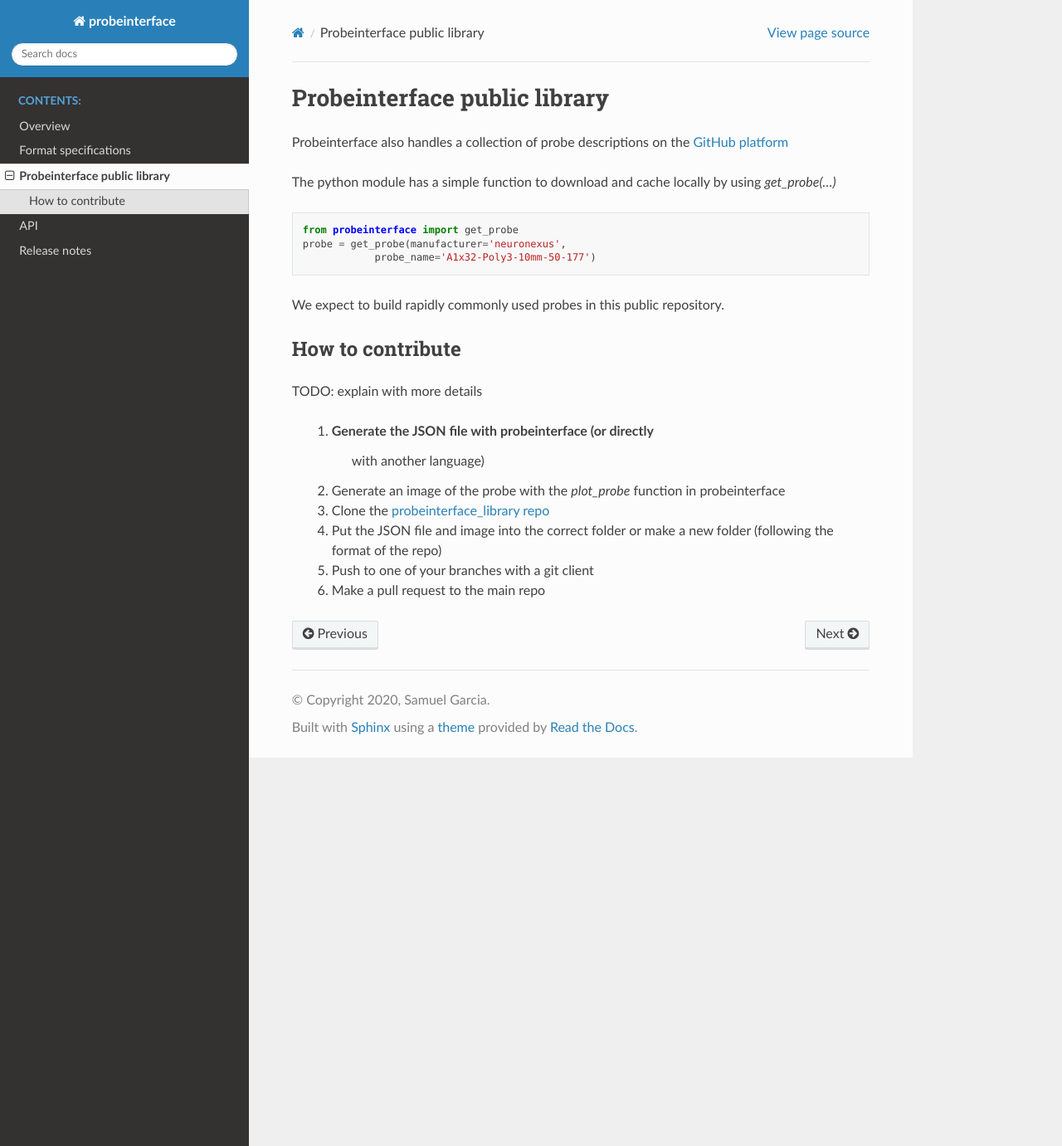
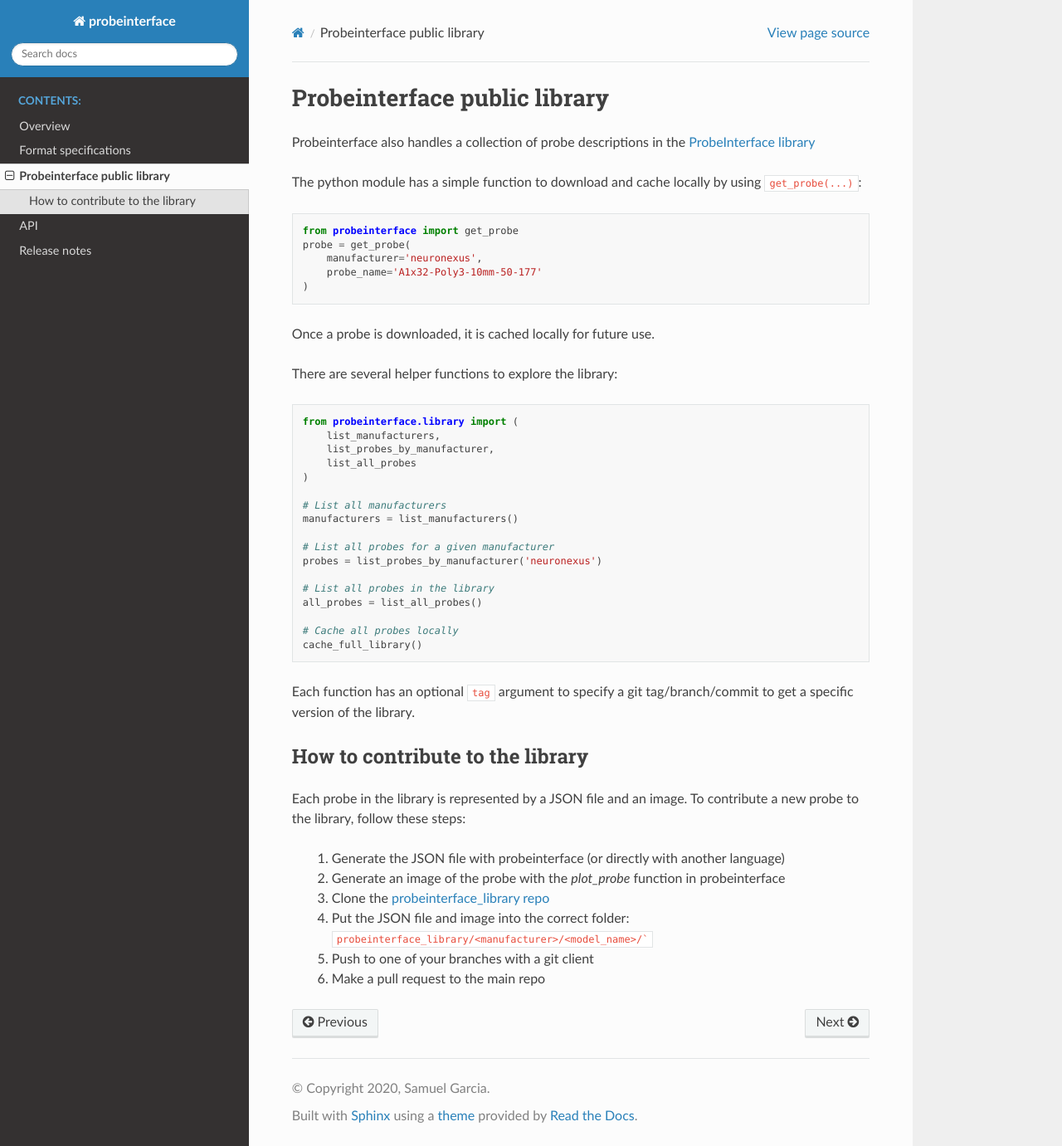
Before and after one commit to SpikeInterface/probeinterface, a Sphinx documentation site: the page built from doc/library.rst, in a window 1280 px wide and 1381 px high. Shown: the whole window at 83% size. Built offline with Sphinx 7.4.7 and the Read the Docs theme 3.1.0, drawn with Linux system fonts in a browser that asks for light colours; pages that are not in the unit, such as notebooks, are missing from menus.

Commit message:
Clean up docs and add list_all_probes function

````diff
--- a/doc/library.rst
+++ b/doc/library.rst
@@ -1,27 +1,58 @@
 Probeinterface public library
 =============================
 
-Probeinterface also handles a collection of probe descriptions on the
-`GitHub platform <https://github.com/SpikeInterface/probeinterface_library>`_
+Probeinterface also handles a collection of probe descriptions in the
+`ProbeInterface library <https://github.com/SpikeInterface/probeinterface_library>`_
 
-The python module has a simple function to download and cache locally by using `get_probe(...)` ::
+The python module has a simple function to download and cache locally by using ``get_probe(...)``:
+
+
+.. code-block:: python
 
     from probeinterface import get_probe
-    probe = get_probe(manufacturer='neuronexus',
-                probe_name='A1x32-Poly3-10mm-50-177')
+    probe = get_probe(
+        manufacturer='neuronexus',
+        probe_name='A1x32-Poly3-10mm-50-177'
+    )
 
 
-We expect to build rapidly commonly used probes in this public repository.
+Once a probe is downloaded, it is cached locally for future use.
 
-How to contribute
------------------
+There are several helper functions to explore the library:
 
-TODO: explain with more details
+.. code-block:: python
 
-  1. Generate the JSON file with probeinterface (or directly
-      with another language)
+    from probeinterface.library import (
+        list_manufacturers,
+        list_probes_by_manufacturer,
+        list_all_probes
+    )
+
+    # List all manufacturers
+    manufacturers = list_manufacturers()
+
+    # List all probes for a given manufacturer
+    probes = list_probes_by_manufacturer('neuronexus')
+
+    # List all probes in the library
+    all_probes = list_all_probes()
+
+    # Cache all probes locally
+    cache_full_library()
+
+
+Each function has an optional ``tag`` argument to specify a git tag/branch/commit to get a specific version of the library.
+
+
+How to contribute to the library
+--------------------------------
+
+Each probe in the library is represented by a JSON file and an image.
+To contribute a new probe to the library, follow these steps:
+
+  1. Generate the JSON file with probeinterface (or directly with another language)
   2. Generate an image of the probe with the `plot_probe` function in probeinterface
   3. Clone the `probeinterface_library repo <https://github.com/SpikeInterface/probeinterface_library>`_
-  4. Put the JSON file and image into the correct folder or make a new folder (following the format of the repo)
+  4. Put the JSON file and image into the correct folder: ``probeinterface_library/<manufacturer>/<model_name>/```
   5. Push to one of your branches with a git client
   6. Make a pull request to the main repo
--- a/src/probeinterface/__init__.py
+++ b/src/probeinterface/__init__.py
@@ -41,9 +41,11 @@ from .generator import (
 )
 from .library import (
     get_probe,
-    list_manufacturers_in_library,
-    list_probes_in_library,
+    list_manufacturers,
+    list_probes_by_manufacturer,
+    list_all_probes,
     get_tags_in_library,
     cache_full_library,
+    clear_cache
 )
 from .wiring import get_available_pathways
````
Also changed, not shown: 2 other files.
